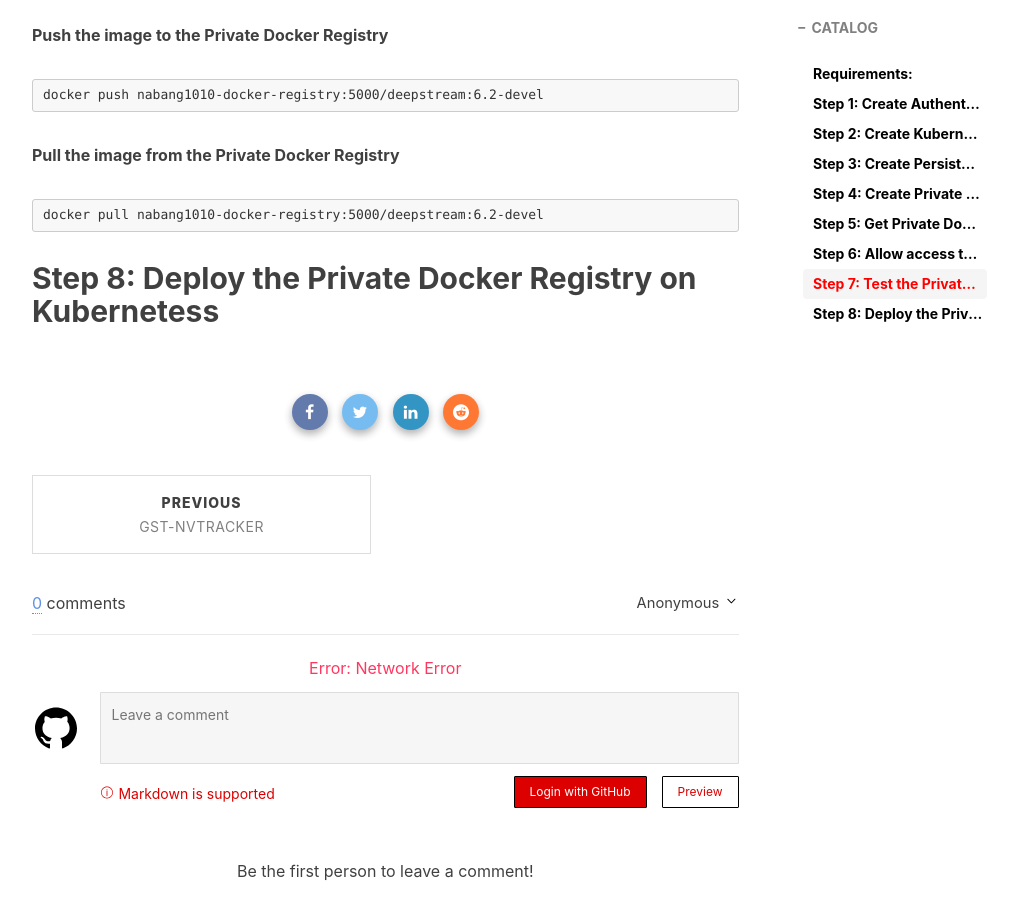
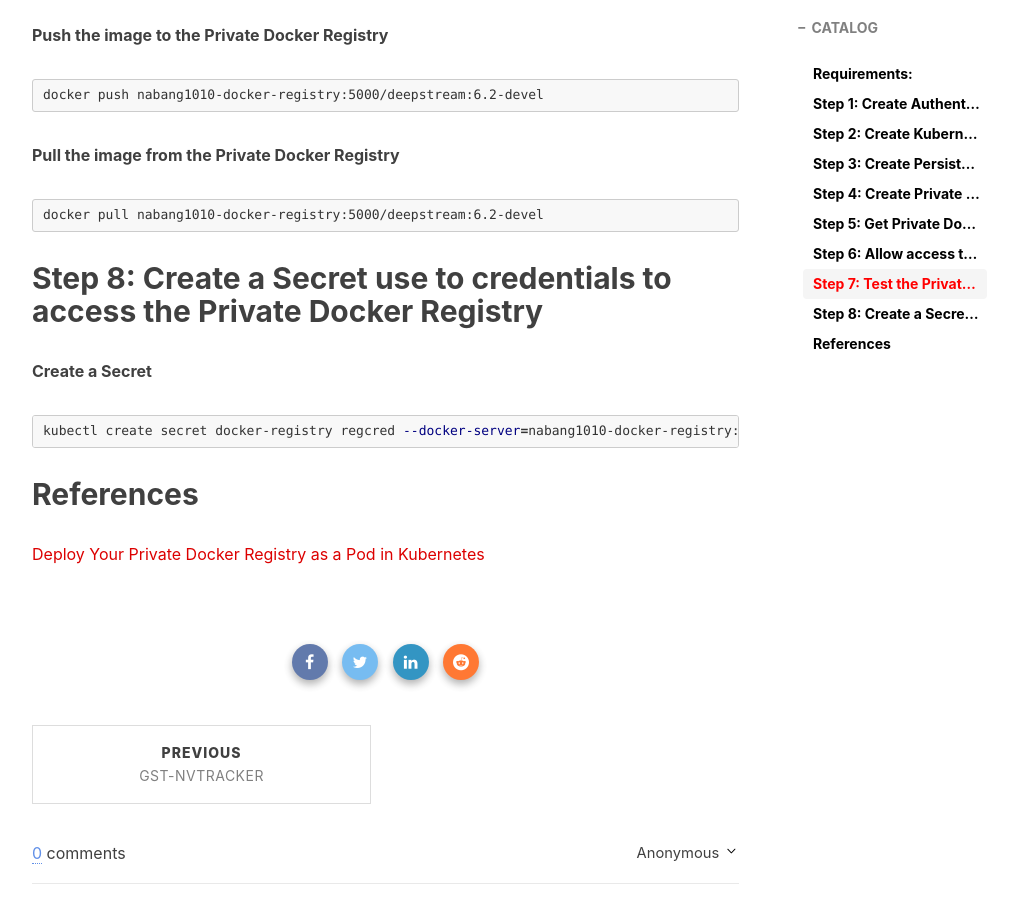
Before and after one commit to nab1010/nab1010.github.io, a Jekyll site: the page built from _posts/Knowledge/2023-05-19-deploy-docker-registry-on-kubernetes-cluster.md, in a window 1280 px wide and 900 px high, scrolled down 5322 px. Shown: the whole window, without its empty margins (233-1245 px from the left). Built offline with Jekyll 4.4.1, drawn with Linux system fonts in a browser that asks for light colours; nearby versions of some CDN libraries; comment, search, counter and statistics services are not loaded.

Commit message:
bangna3 update

````diff
--- a/_posts/Knowledge/2023-05-19-deploy-docker-registry-on-kubernetes-cluster.md
+++ b/_posts/Knowledge/2023-05-19-deploy-docker-registry-on-kubernetes-cluster.md
@@ -239,4 +239,14 @@ docker pull nabang1010-docker-registry:5000/deepstream:6.2-devel
 ```
 
 
-## Step 8: Deploy the Private Docker Registry on Kubernetess
+## Step 8: Create a Secret use to credentials to access the Private Docker Registry
+
+**Create a Secret**
+
+```bash
+kubectl create secret docker-registry regcred --docker-server=nabang1010-docker-registry:5000 --docker-username=myuser --docker-password=mypasswd --
+```
+
+## References
+
+[Deploy Your Private Docker Registry as a Pod in Kubernetes](https://medium.com/swlh/deploy-your-private-docker-registry-as-a-pod-in-kubernetes-f6a489bf0180)
````
